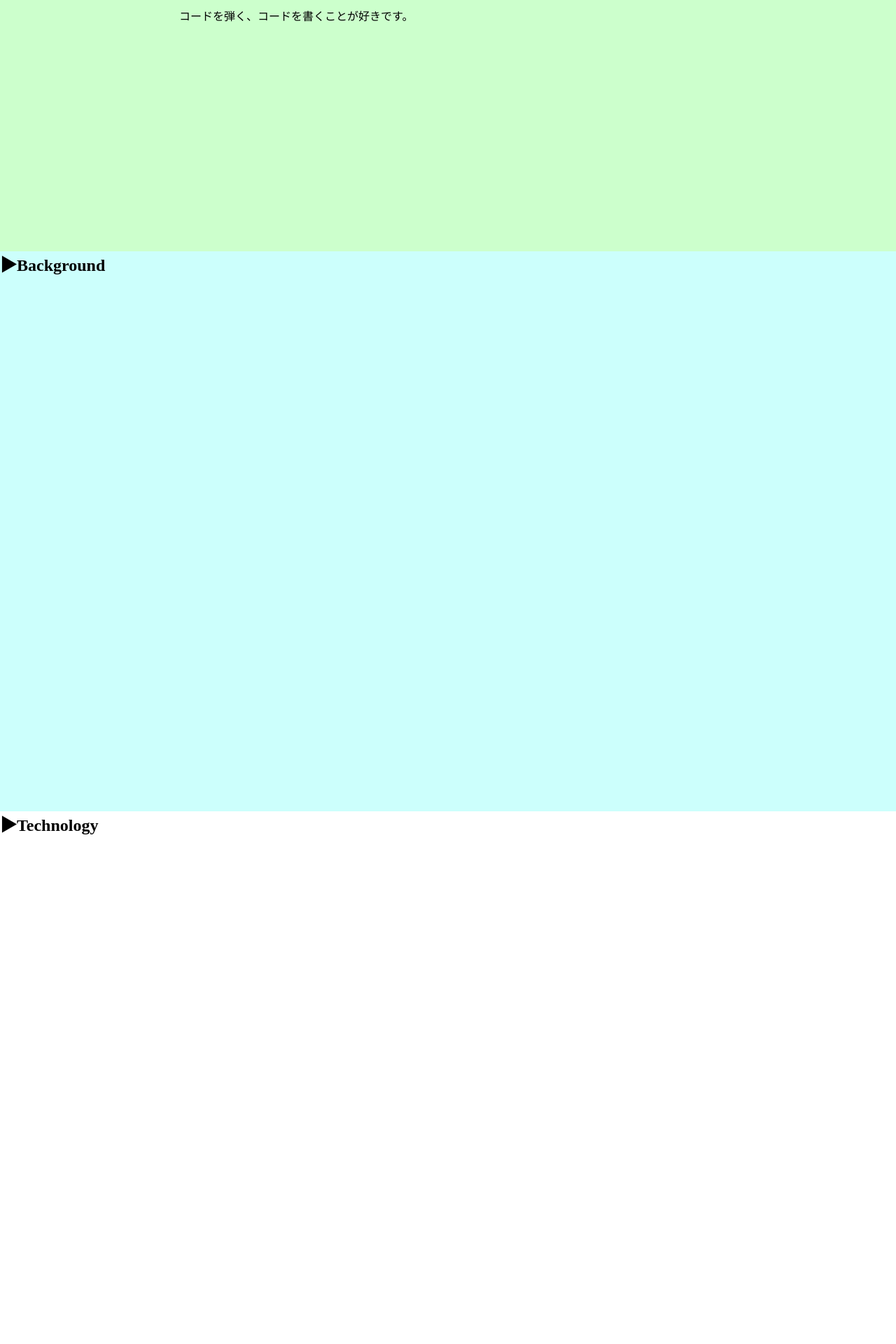
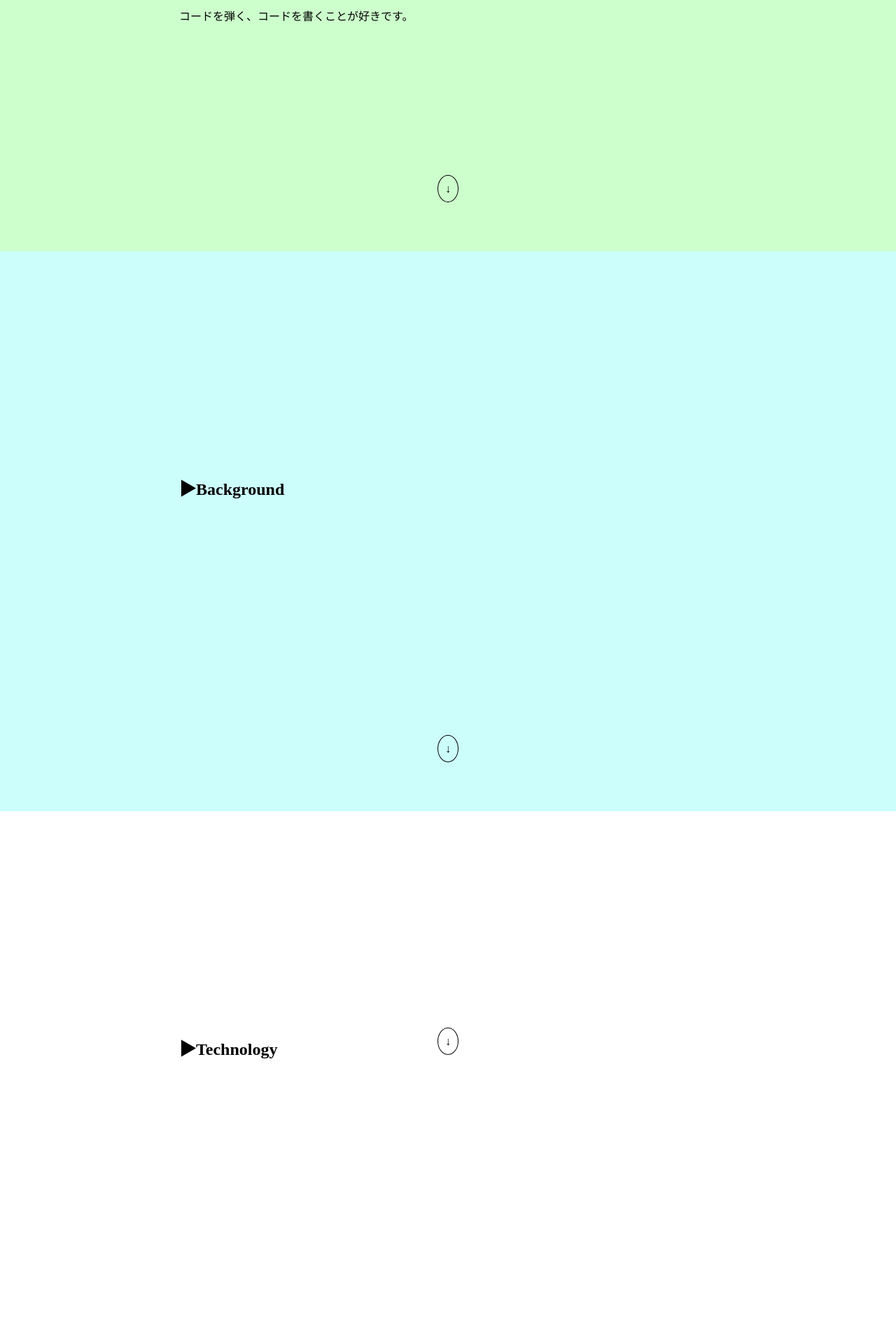
Before and after one commit to yukiti224gt/MyPortfolio, a PHP site: page / in a window 1280 px wide. Shown: the part 1241-3161 px from the top of the page at 70% size. Run offline with PHP 8.4, Linux system fonts and the light colour scheme.

Commit message:
ADD: リファクタリング

```diff
--- a/index.html
+++ b/index.html
@@ -27,8 +27,8 @@
     </div>
   </div>
   <main>
-    <section>
-      <div id="home">
+    <section id="home">
+      <div class="home">
         <h1>片岡佑記（Largo）</h1>
         <h2>福島工業高等専門学校　ビジネスコミュニケーション学科</h2>
         <a href="https://twitter.com/yuki_gt123">Twitter</a>
@@ -37,36 +37,36 @@
         <div class="bottom_link">
           <a href="#about">↓</a>
         </div>
-
       </div>
     </section>
-    <section>
-      <div id="about">
+    <section id="about">
+      <div class="about">
         <h2>▶︎About Me</h2>
         <p>身近にある小さな問題をICT技術を用いて解決することがモットー。</p>
         <p>音楽、開発、料理</p>
         <p>コードを弾く、コードを書くことが好きです。</p>
+        <div class="bottom_link">
+          <a href="#background">↓</a>
+        </div>
       </div>
     </section>
-    <section>
-      <div id="background">
+    <section id="background">
+      <div class="background">
         <h2>▶︎Background</h2>
-
+        <div class="bottom_link">
+          <a href="#technology">↓</a>
+        </div>
       </div>
     </section>
 
-    <section>
-      <div id="Technology">
+    <section id="technology">
+      <div class="technology">
         <h2>▶︎Technology</h2>
       </div>
-    </section>
-
-    <section>
-      <div id="Technology">
-        <h2>▶︎Technology</h2>
+      <div class="bottom_link">
+          <a href="#home">↓</a>
       </div>
     </section>
-
   </main>
 
   <footer id="footer">
--- a/index.js
+++ b/index.js
@@ -13,19 +13,19 @@ window.onload = function () {
 }
 
 //　スムーズスクロール
-const smoothScrollTrigger = document.querySelectorAll('a[href^="#"]');
-  for (let i = 0; i < smoothScrollTrigger.length; i++){
-    smoothScrollTrigger[i].addEventListener('click', (e) => {
-      e.preventDefault();
-      let href = smoothScrollTrigger[i].getAttribute('href');
-      let targetElement = document.getElementById(href.replace('#', ''));
-      const rect = targetElement.getBoundingClientRect().top;
-      const offset = window.pageYOffset;
-      const gap = 300;
-      const target = rect + offset - gap;
-      window.scrollTo({
-        top: target,
-        behavior: 'smooth',
-      });
-    });
-  }
+// const smoothScrollTrigger = document.querySelectorAll('a[href^="#"]');
+//   for (let i = 0; i < smoothScrollTrigger.length; i++){
+//     smoothScrollTrigger[i].addEventListener('click', (e) => {
+//       e.preventDefault();
+//       let href = smoothScrollTrigger[i].getAttribute('href');
+//       let targetElement = document.getElementById(href.replace('#', ''));
+//       const rect = targetElement.getBoundingClientRect().top;
+//       const offset = window.pageYOffset;
+//       const gap = 300;
+//       const target = rect + offset - gap;
+//       window.scrollTo({
+//         top: target,
+//         behavior: 'smooth',
+//       });
+//     });
+//   }
--- a/style.css
+++ b/style.css
@@ -113,6 +113,11 @@
   border: none;
 }
 
+/* 全体 */
+html {
+  scroll-behavior: smooth;
+}
+
 /* body */
 body {
   margin: 0;
@@ -163,18 +168,7 @@ section:nth-child(3) {
   background-color: #CCFFFC;
 }
 
-
-/* ↓について */
-.bottom_link {
-  position: absolute;
-  bottom: 0;
-  left: 0;
-  right: 0;
-}
-
-
-/* home */
-#home {
+section:first-child>div {
   position: absolute;
   top: 40%;
   left: 0;
@@ -186,25 +180,47 @@ section:nth-child(3) {
   text-align: center;
 }
 
-#home h2 {
+section:not(:first-child)>div {
+  position: absolute;
+  top: 40%;
+  left: 0;
+  right: 0;
+  bottom: 0;
+  width: 60vw;
+  height: 50vh;
+  margin: 0 auto;
+}
+
+
+section:not(:first-child)>div>h2 {
+  margin: 0;
+
+}
+
+
+/* ↓について */
+.bottom_link {
+  position: absolute;
+  bottom: 0;
+  left: 0;
+  right: 0;
+  text-align: center;
+}
+
+
+/* home */
+.home {}
+
+.home h2 {
   font-size: 0.8rem;
 }
 
 /* about */
-#about {
-  position: absolute;
-  width: 60vw;
-  height: 40vh;
-  margin: 0 auto;
-  top: 40%;
-  left: 0;
-  right: 0;
-  bottom: 0;
-}
+.about {}
 
-section:not(:first-child)>div>h2 {
-  margin: 0;
-}
+/* technology */
+.background {}
+
 
 /* footer */
 #footer {
```
